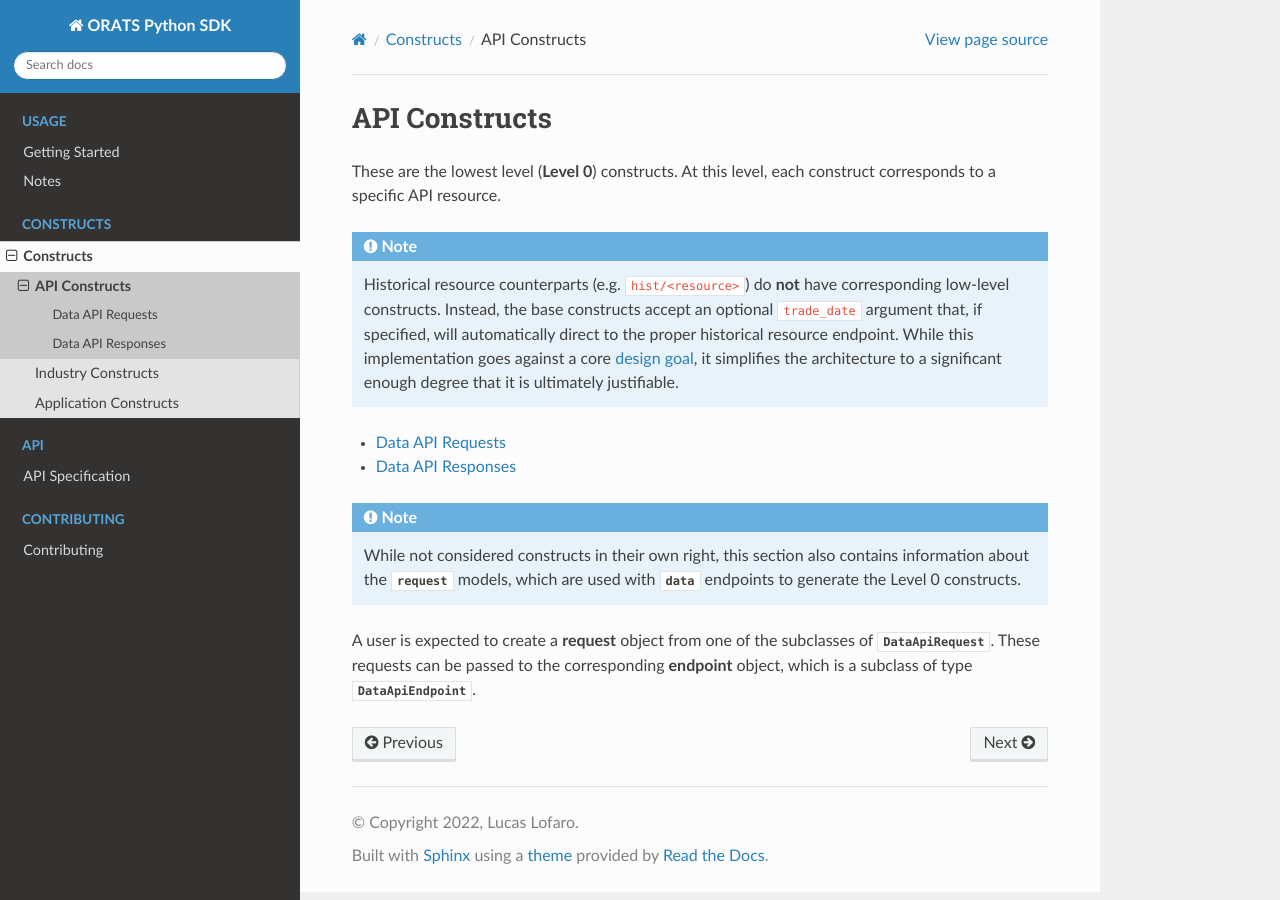
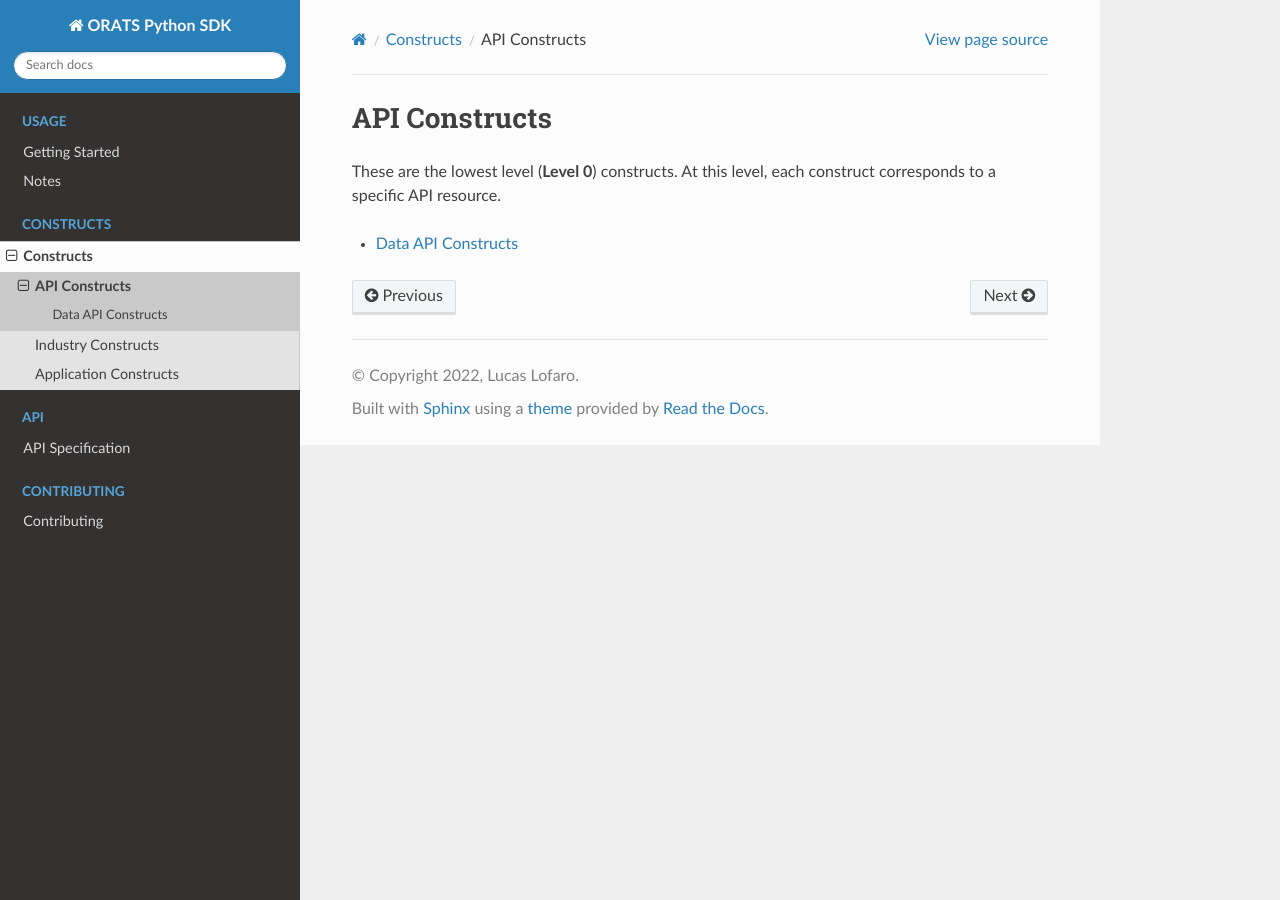
Before and after one commit to FyZyX/orats-python, a Sphinx documentation site: the page built from docs/source/constructs/api/index.rst, in a window 1280 px wide. Built offline with Sphinx 7.4.7 and the Read the Docs theme 2.0.0, drawn with Linux system fonts in a browser that asks for light colours.

Commit message:
docs: refactor docs

```diff
--- a/docs/source/constructs/api/data/response.rst
+++ b/docs/source/constructs/api/data.rst
@@ -1,7 +1,7 @@
-Data API Responses
-==================
+Data API Constructs
+===================
 
-.. automodule:: orats.constructs.api.data.response
+.. automodule:: orats.constructs.api.data
    :members:
 
 .. _Strikes: https://docs.orats.io/datav2-api-guide/definitions.html#strikes
--- a/docs/source/constructs/api/index.rst
+++ b/docs/source/constructs/api/index.rst
@@ -4,26 +4,7 @@ API Constructs
 These are the lowest level (**Level 0**) constructs.
 At this level, each construct corresponds to a specific API resource.
 
-.. note::
-   Historical resource counterparts (e.g. ``hist/<resource>``) do **not**
-   have corresponding low-level constructs. Instead, the base constructs accept
-   an optional ``trade_date`` argument that, if specified, will automatically
-   direct to the proper historical resource endpoint. While this implementation
-   goes against a core :ref:`design goal <design goals>`, it simplifies the
-   architecture to a significant enough degree that it is ultimately justifiable.
-
 .. toctree::
    :maxdepth: 2
 
-   data/request
-   data/response
-
-.. note:: While not considered constructs in their own right, this section also
-   contains information about the :mod:`~orats.constructs.api.data.request` models,
-   which are used with :mod:`~orats.endpoints.data` endpoints to generate the
-   Level 0 constructs.
-
-A user is expected to create a **request** object from one of the subclasses of
-:class:`~orats.constructs.api.data.request.DataApiRequest`. These requests can be
-passed to the corresponding **endpoint** object, which is a subclass of type
-:class:`~orats.endpoints.data.DataApiEndpoint`.
+   data
--- a/docs/source/endpoints/data.rst
+++ b/docs/source/endpoints/data/endpoints.rst
@@ -1,9 +1,9 @@
-Data API
-========
+Data API Endpoints
+==================
 
 A **Data API Endpoint** handles a **Data API Request** and relays the **Data API Response**.
 
-.. automodule:: orats.endpoints.data
+.. automodule:: orats.endpoints.data.endpoints
    :special-members: __init__, __call__
    :members:
 
--- a/docs/source/constructs/api/data/request.rst
+++ b/docs/source/endpoints/data/request.rst
@@ -1,5 +1,5 @@
 Data API Requests
 =================
 
-.. automodule:: orats.constructs.api.data.request
+.. automodule:: orats.endpoints.data.request
    :members:
--- /dev/null
+++ b/docs/source/endpoints/data/response.rst
@@ -0,0 +1,5 @@
+Data API Responses
+==================
+
+.. automodule:: orats.endpoints.data.response
+   :members:
--- a/docs/source/endpoints/index.rst
+++ b/docs/source/endpoints/index.rst
@@ -4,7 +4,7 @@ API Specification
 .. toctree::
    :maxdepth: 2
 
-   data
+   data/index
    live-data
    snapshot
    backtest
```
Also changed, not shown: docs/source/endpoints/data/api.rst (added, +41 -0 lines), docs/source/endpoints/data/index.rst (added, +10 -0 lines).
